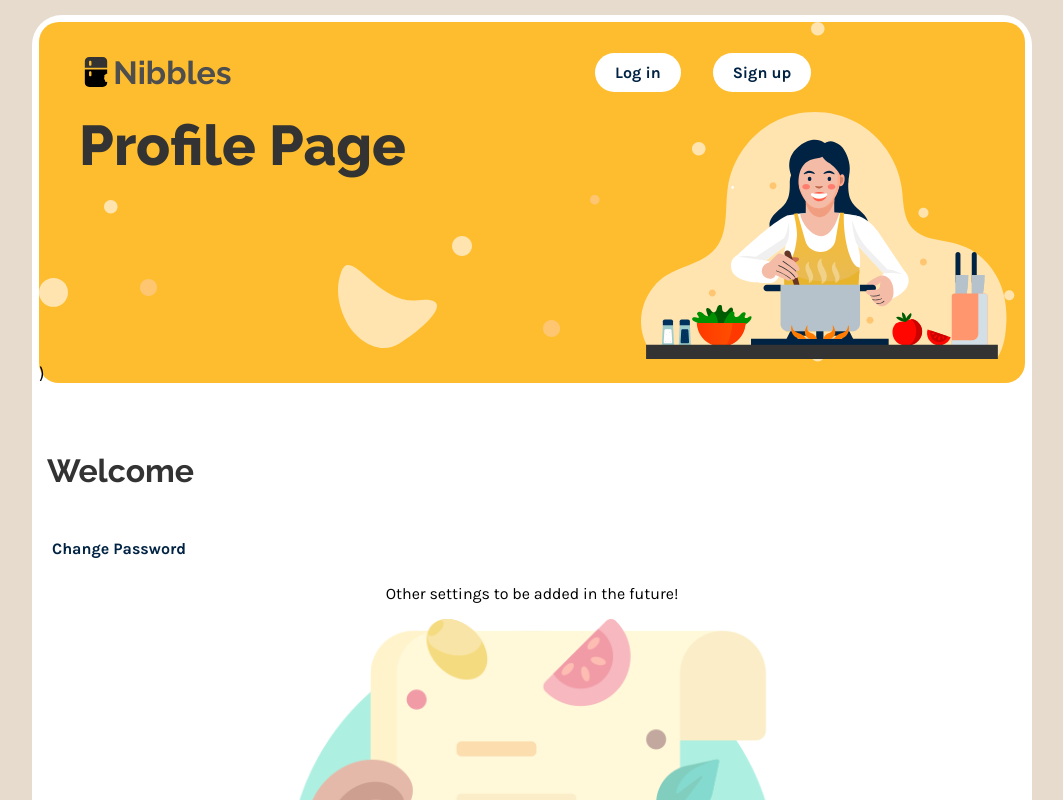
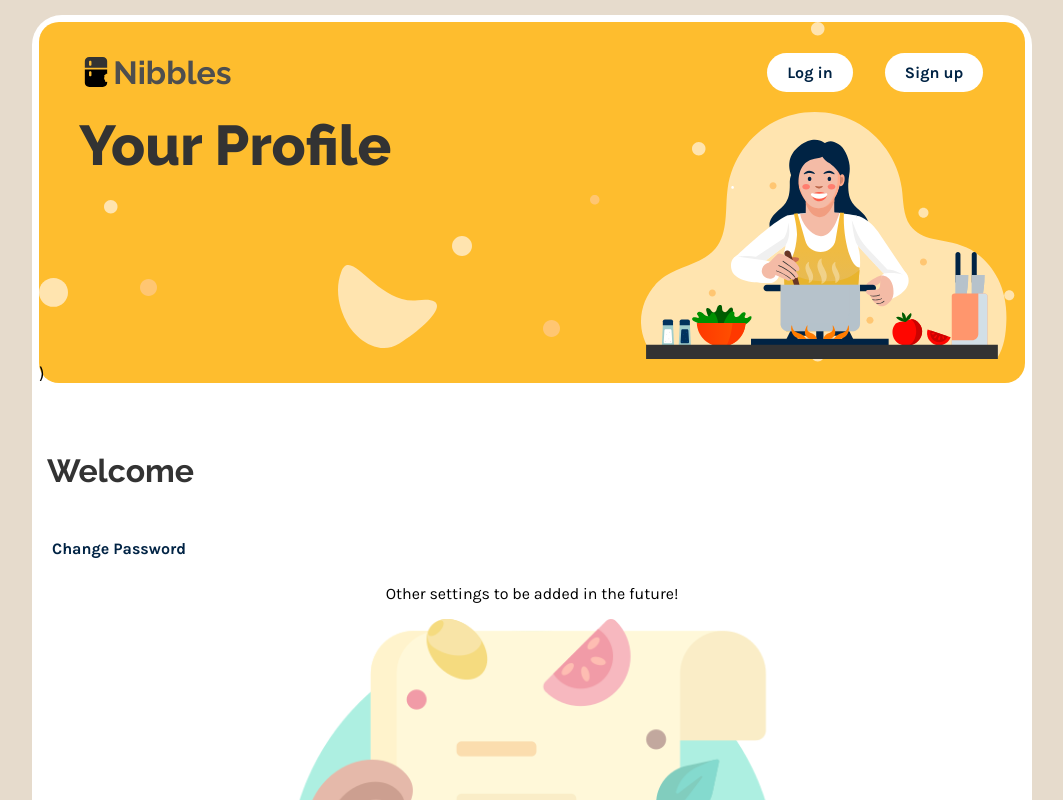
Before and after one commit to richietrang/nibbles, a React (Create React App) app in the folder frontend/: page /profile in a window 1280 px wide. Shown: the top 800 px of the page, without its empty margins (108-1171 px from the left). Built offline with nearby package versions, Linux system fonts and the light colour scheme.

Commit message:
fixed nav bar

```diff
--- a/frontend/src/components/HeaderComponent.css
+++ b/frontend/src/components/HeaderComponent.css
@@ -48,6 +48,8 @@
   flex: 4;
   padding-left: 10px;
   padding-right: 10px;
+  display:flex;
+  vertical-align: bottom;
 }
 
 .nav-item {
@@ -85,7 +87,6 @@
   display: flex;
   align-items: center;
   flex: 2;
-  padding-right: 10px;
 }
 
 .logout-button {
--- a/frontend/src/components/HeaderComponent.js
+++ b/frontend/src/components/HeaderComponent.js
@@ -61,6 +61,26 @@ const HeaderComponent = ({ headerText, toggleSignUpModal }) => {
           </Link>
         </div>
         <div className="nav-items">
+          {authToken && (
+            <>
+              <Link
+              to={{
+                pathname: "/profile"
+              }}
+              style={styles.noLinkTextDecoration}
+            >
+              <ButtonComponent className="nav-items" buttonText="Profile" backgroundColor={"FFF"} fontSize={"1.4em"} fontColor="4e4e4e"/>
+            </Link>
+            <Link
+              to={{
+                pathname: "/saved-recipes"
+              }}
+              style={styles.noLinkTextDecoration}
+            >
+              <ButtonComponent className="nav-items" buttonText="Saved Recipes" backgroundColor={"FFF"} fontSize={"1.4em"} fontColor="4e4e4e"/>
+            </Link>
+            </>
+          )}
         </div>
         <div className="login-sign-up-buttons-container">
           {!authToken && (
@@ -78,31 +98,13 @@ const HeaderComponent = ({ headerText, toggleSignUpModal }) => {
             </>
           )}
         </div>
-        <div className="logged-in-buttons-container">
           {authToken && (
-            <>
-              <Link
-                to={{
-                  pathname: "/profile"
-                }}
-                style={styles.noLinkTextDecoration}
-              >
-                <ButtonComponent className="nav-items" buttonText="Profile"/>
-              </Link>
-              <Link
-                to={{
-                  pathname: "/saved-recipes"
-                }}
-                style={styles.noLinkTextDecoration}
-              >
-                <div className="nav-items">Saved Recipes</div>
-              </Link>
+            <div className="logged-in-buttons-container">
               <div className="logout-button">
                 <ButtonComponent buttonText="Logout" onClick={handleLogout} />
               </div>
-            </>
+            </div>
           )}
-        </div>
       </div>
       <div className="header-title-graphic-container">
         <div className="header-title">{headerText}</div>
--- a/frontend/src/components/RecipeThumbnailComponent.js
+++ b/frontend/src/components/RecipeThumbnailComponent.js
@@ -181,7 +181,7 @@ class RecipeThumbnailComponent extends React.Component {
             {nonMatchingIngredients.length > 0 && (
               <div className="ingredients-list-wrapper">
                 <div className="ingredients-modal-title">
-                  Missing Ingredients
+                  Unused Ingredients
                 </div>
                 <ul>
                   {nonMatchingIngredients.map(ingredient => {
--- a/frontend/src/pages/ProfilePage.js
+++ b/frontend/src/pages/ProfilePage.js
@@ -42,7 +42,7 @@ const ProfilePage = () => {
   return (
     <DefaultLayout>
       <HeaderComponent
-        headerText="Profile Page"
+        headerText="Your Profile"
       />
       <h1 className="category-title align-center">Welcome {user}</h1>
 
```
